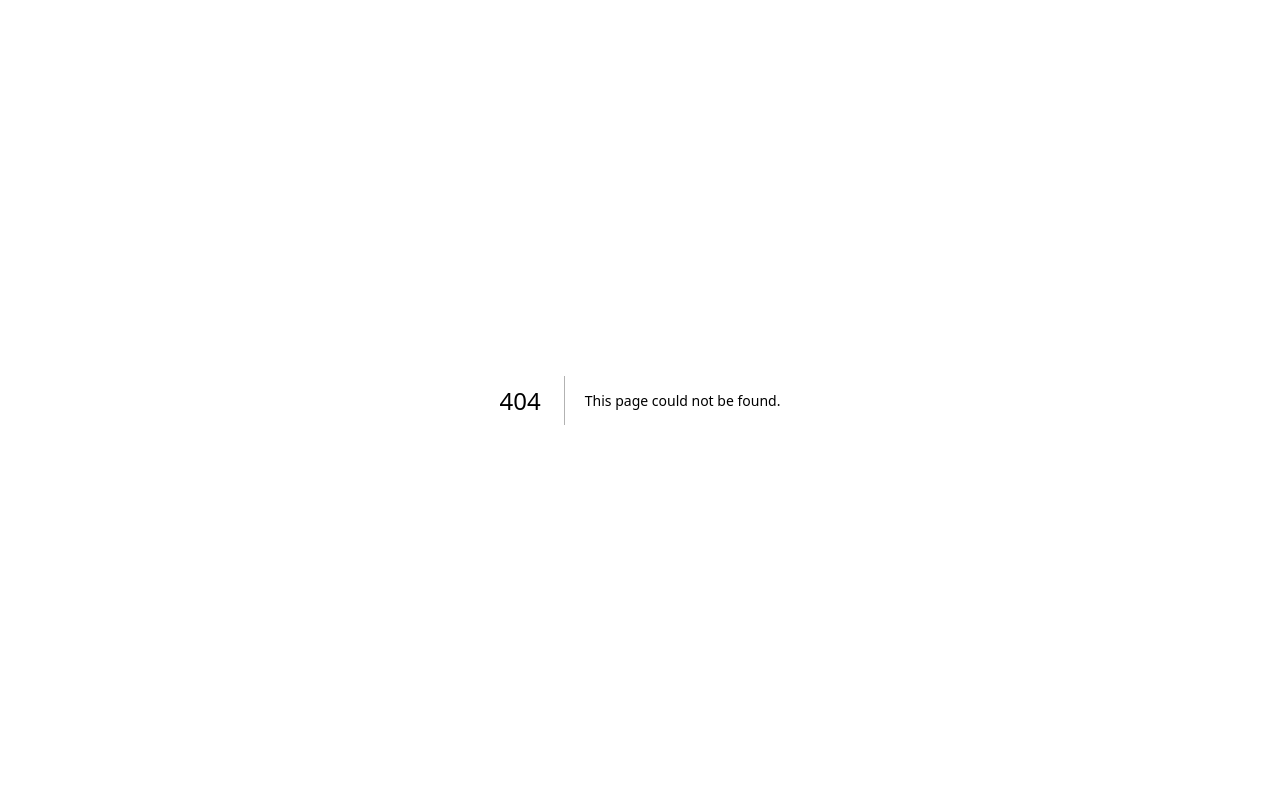
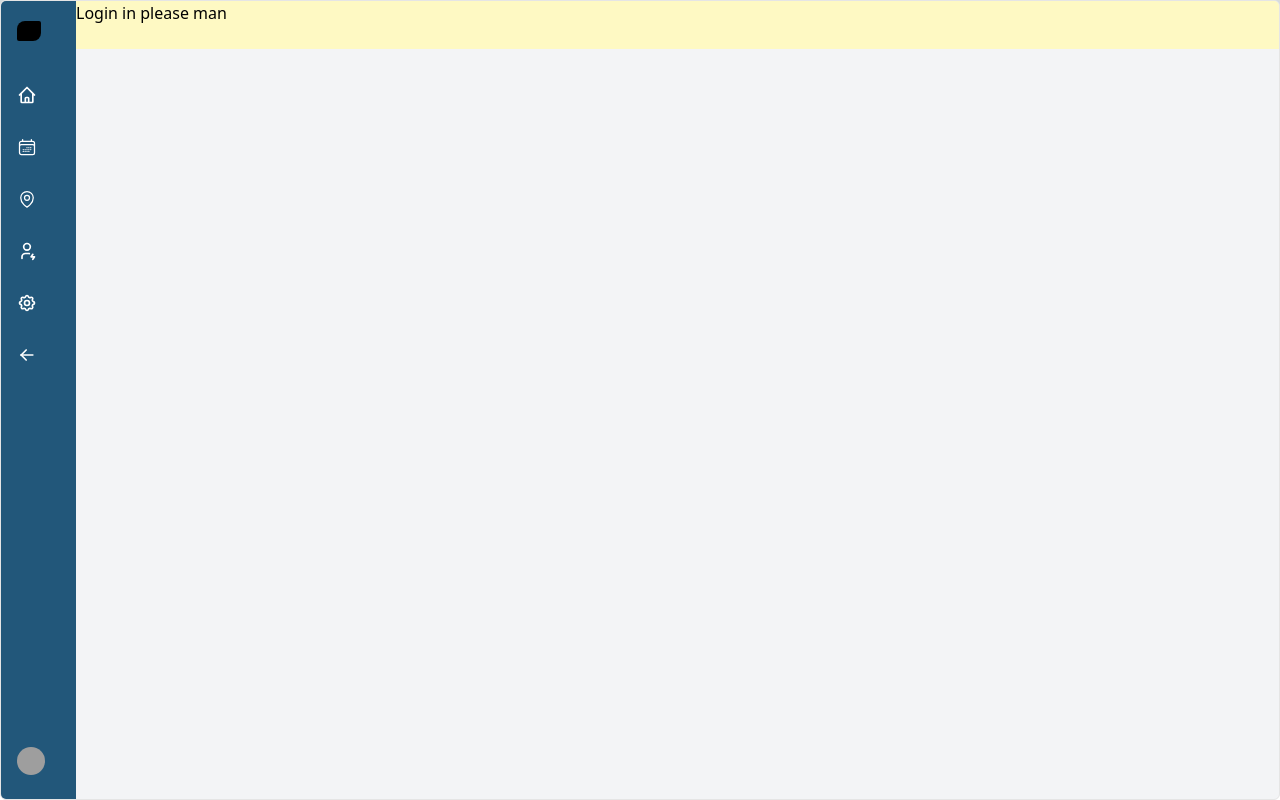
Before and after one commit to sherrii-Xia/pet-App, a Next.js app in the folder demo-side-bar/: page /login in a window 1280 px wide. Before the commit this address had no page. Built offline with nearby package versions, Linux system fonts and the light colour scheme; grey boxes are pictures that could not be loaded.

Commit message:
set up router

```diff
--- a/demo-side-bar/app/_components/SidebarDemo.tsx
+++ b/demo-side-bar/app/_components/SidebarDemo.tsx
@@ -13,13 +13,14 @@ import Image from "next/image";
 import { cn } from "@/lib/utils";
 import { HiOutlineHome } from "react-icons/hi";
 import { HiOutlineCalendarDays } from "react-icons/hi2";
+import { HiOutlineMapPin } from "react-icons/hi2";
 export function SidebarDemo({
   children,
 }: Readonly<{ children: React.ReactNode }>) {
   const links = [
     {
       label: "Dashboard",
-      href: "#",
+      href: "/",
       icon: (
         <HiOutlineHome className=" text-white bg-clip-text bg-gradient-to-r from-secondary to-secondary-light dark:text-neutral-200 h-5 w-5 flex-shrink-0" />
       ),
@@ -27,21 +28,28 @@ export function SidebarDemo({
 
     {
       label: "Bookings",
-      href: "#",
+      href: "/bookings",
       icon: (
         <HiOutlineCalendarDays className=" text-white dark:text-neutral-200 h-5 w-5 flex-shrink-0" />
       ),
     },
     {
+      label: "Map",
+      href: "/maps",
+      icon: (
+        <HiOutlineMapPin className="text-white dark:text-neutral-200 h-5 w-5 flex-shrink-0" />
+      ),
+    },
+    {
       label: "Profile",
-      href: "#",
+      href: "/profile",
       icon: (
         <IconUserBolt className="text-white dark:text-neutral-200 h-5 w-5 flex-shrink-0" />
       ),
     },
     {
       label: "Settings",
-      href: "#",
+      href: "/settings",
       icon: (
         <IconSettings className="text-white dark:text-neutral-200 h-5 w-5 flex-shrink-0" />
       ),
--- /dev/null
+++ b/demo-side-bar/app/bookings/page.tsx
@@ -0,0 +1,5 @@
+function BookingPage() {
+  return <div className="bg-yellow-100 w-full h-12 "> Login in please man</div>;
+}
+
+export default BookingPage;
--- a/demo-side-bar/app/layout.tsx
+++ b/demo-side-bar/app/layout.tsx
@@ -1,22 +1,39 @@
-import type { Metadata } from "next";
-import { Inter } from "next/font/google";
+// import type { Metadata } from "next";
+// import { Inter } from "next/font/google";
+// import "./globals.css";
+
+// const inter = Inter({ subsets: ["latin"] });
+
+// export const metadata: Metadata = {
+//   title: "Create Next App",
+//   description: "Generated by create next app",
+// };
+
+// export default function RootLayout({
+//   children,
+// }: Readonly<{
+//   children: React.ReactNode;
+// }>) {
+//   return (
+//     <html lang="en">
+//       <body className={inter.className}>{children}</body>
+//     </html>
+//   );
+// }
+// app/layout.tsx
 import "./globals.css";
-
-const inter = Inter({ subsets: ["latin"] });
-
-export const metadata: Metadata = {
-  title: "Create Next App",
-  description: "Generated by create next app",
-};
+import { SidebarDemo } from "./_components/SidebarDemo";
 
 export default function RootLayout({
   children,
-}: Readonly<{
+}: {
   children: React.ReactNode;
-}>) {
+}) {
   return (
     <html lang="en">
-      <body className={inter.className}>{children}</body>
+      <body>
+        <SidebarDemo>{children}</SidebarDemo>
+      </body>
     </html>
   );
 }
--- /dev/null
+++ b/demo-side-bar/app/login/page.tsx
@@ -0,0 +1,5 @@
+function LoginPage() {
+  return <div className="bg-yellow-100 w-full h-12 "> Login in please man</div>;
+}
+
+export default LoginPage;
--- /dev/null
+++ b/demo-side-bar/app/maps/page.tsx
@@ -0,0 +1,5 @@
+function MapPage() {
+  return <div className="bg-yellow-100 w-full h-12 "> Here we got a map</div>;
+}
+
+export default MapPage;
--- a/demo-side-bar/app/page.tsx
+++ b/demo-side-bar/app/page.tsx
@@ -3,9 +3,9 @@ import { SidebarDemo } from "./_components/SidebarDemo";
 import MainContent from "./_components/MyDashboard";
 export default function Home() {
   return (
-    <main className="">
+    <main className="flex-1">
 
-      <SidebarDemo> <MainContent/> </SidebarDemo>
+    <MainContent/>
 
 
     </main>
--- /dev/null
+++ b/demo-side-bar/app/profile/page.tsx
@@ -0,0 +1,5 @@
+function ProfilePage() {
+  return <div className="bg-yellow-100 w-full h-12 "> Here we got a profile!</div>;
+}
+
+export default ProfilePage;
--- a/demo-side-bar/components/ui/sidebar.tsx
+++ b/demo-side-bar/components/ui/sidebar.tsx
@@ -93,7 +93,7 @@ export const DesktopSidebar = ({
           className
         )}
         animate={{
-          width: animate ? (open ? "300px" : "60px") : "300px",
+          width: animate ? (open ? "300px" : "75px") : "300px",
         }}
         onMouseEnter={() => setOpen(true)}
         onMouseLeave={() => setOpen(false)}
```
